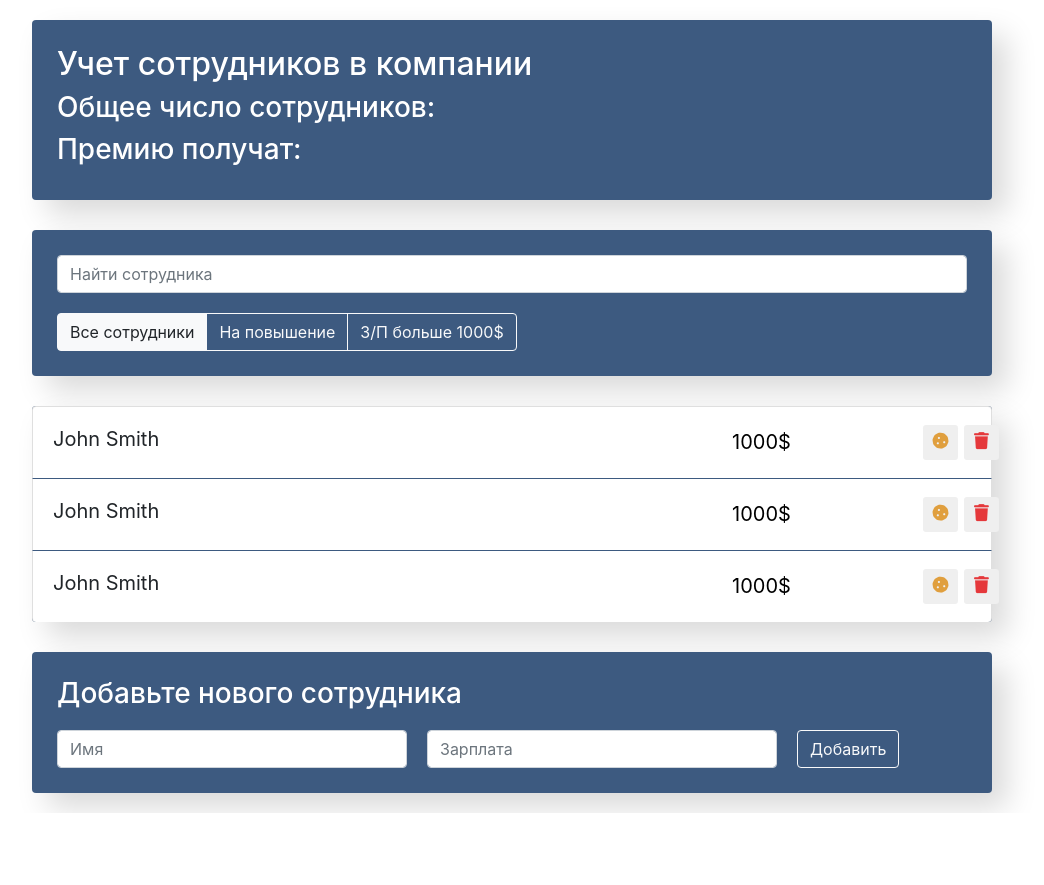
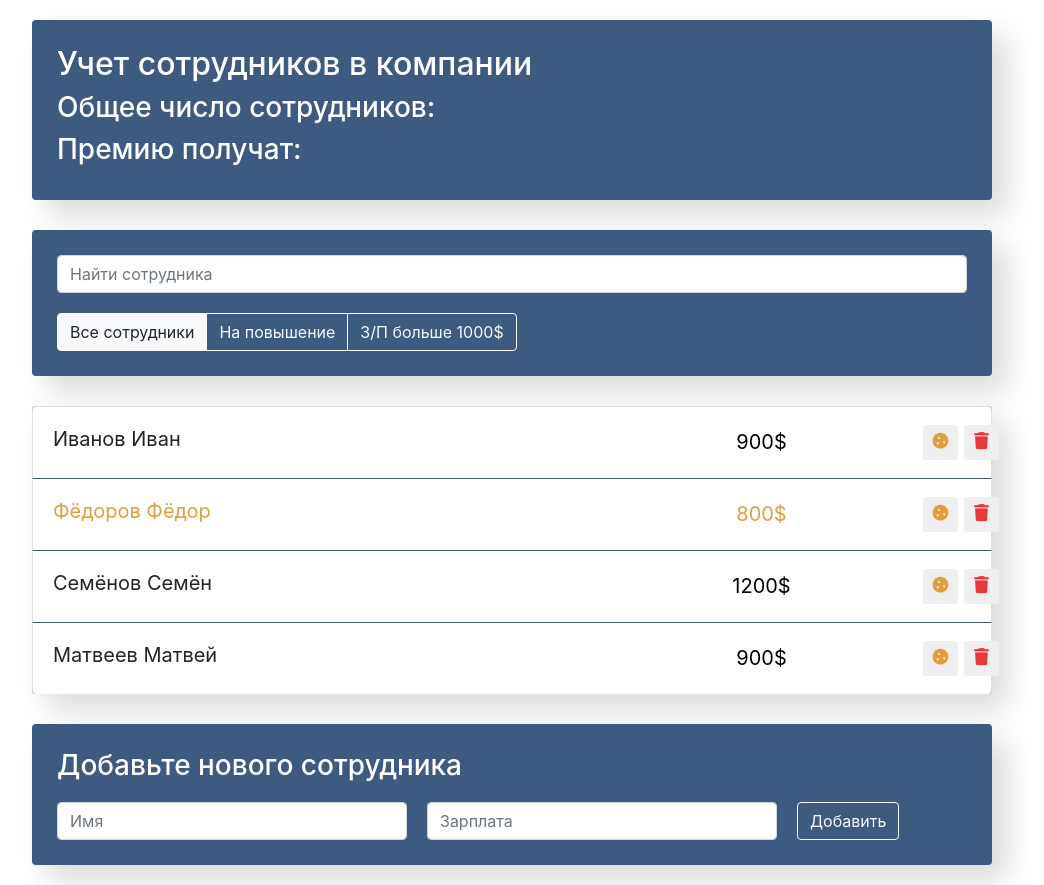
Before and after one commit to mtvphnx/react-todo, a React (Create React App) app: page / in a window 1280 px wide. Shown: the whole page, without its empty margins (128-1172 px from the left). Before the commit the page ends 813 px from the top, so only its background shows below. Built offline with nearby package versions, Linux system fonts and the light colour scheme.

Commit message:
перенес данные в пропсы

```diff
--- a/src/components/App/App.jsx
+++ b/src/components/App/App.jsx
@@ -2,6 +2,13 @@ import {Info, Search, Filter, List, Form} from "../../components/";
 import './App.scss';
 
 export const App = () => {
+    const date = [
+        {name: 'Иванов Иван', salary: 900, increase: false},
+        {name: 'Фёдоров Фёдор', salary: 800, increase: true},
+        {name: 'Семёнов Семён', salary: 1200, increase: false},
+        {name: 'Матвеев Матвей', salary: 900, increase: false}
+    ]
+
     return (
         <div className="app">
             <Info />
@@ -11,7 +18,7 @@ export const App = () => {
                 <Filter/>
             </div>
 
-            <List/>
+            <List date={date}/>
             <Form/>
         </div>
     );
--- a/src/components/Element/Element.jsx
+++ b/src/components/Element/Element.jsx
@@ -1,10 +1,10 @@
 import './Element.scss';
 
-export const Element = () => {
+export const Element = ({name, salary, increase}) => {
     return (
-        <li className="list-group-item d-flex justify-content-between">
-            <span className="list-group-item-label">John Smith</span>
-            <input type="text" className="list-group-item-input" defaultValue="1000$"/>
+        <li className={`list-group-item d-flex justify-content-between ${increase ? 'increase' : null}`}>
+            <span className="list-group-item-label">{name}</span>
+            <input type="text" className="list-group-item-input" defaultValue={`${salary}$`}/>
             <div className='d-flex justify-content-center align-items-center'>
                 <button type="button"
                         className="btn-cookie btn-sm ">
--- a/src/components/List/List.jsx
+++ b/src/components/List/List.jsx
@@ -1,12 +1,14 @@
 import {Element} from "../../components";
 import './List.scss';
 
-export const List = () => {
-    return (
-        <ul className="app-list list-group">
-            <Element/>
-            <Element/>
-            <Element/>
-        </ul>
-    );
+export const List = ({date}) => {
+    const elements = date && date.map((item, index) => {
+            return <Element key={index} {...item}/>
+        });
+
+        return (
+            <ul className="app-list list-group">
+                {elements}
+            </ul>
+        );
 }
```
